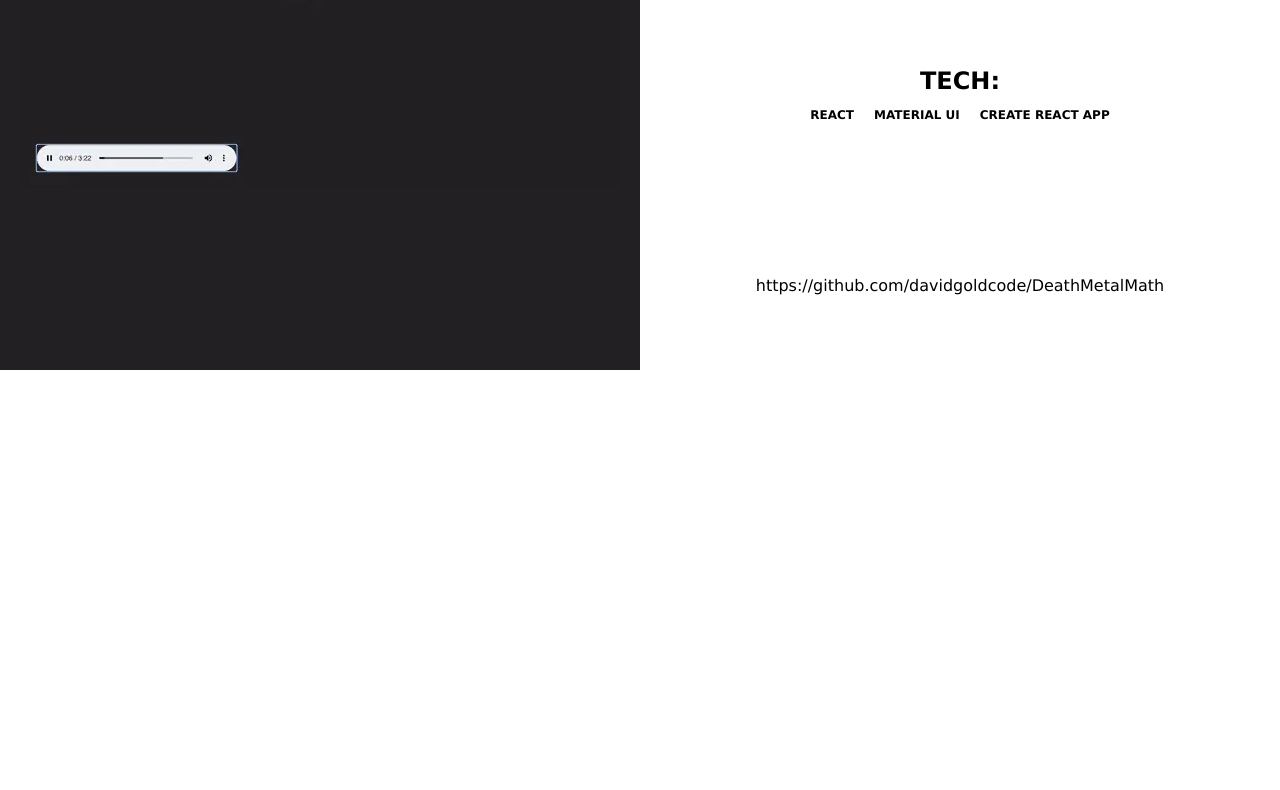
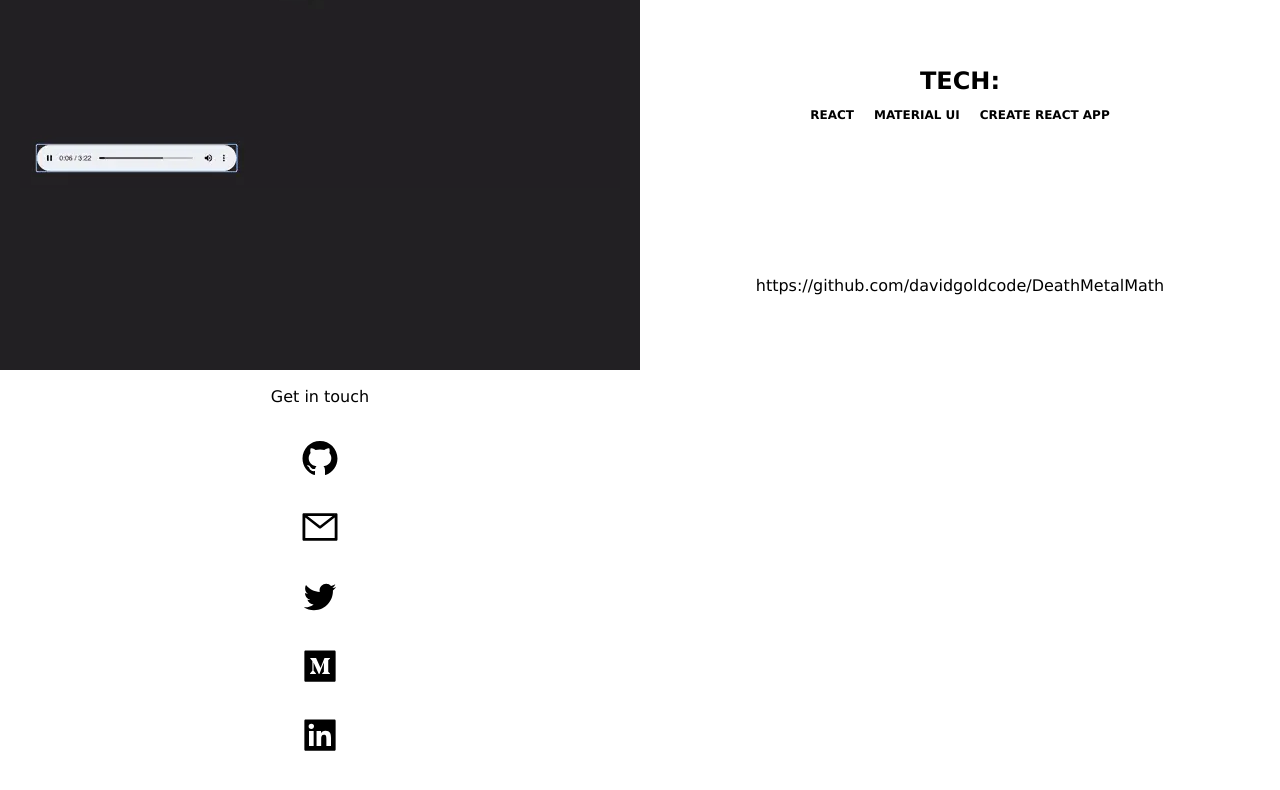
Before and after one commit to davidgoldcode/davidgolddotio, a React (Create React App) app: page / in a window 1280 px wide. Shown: the part 2030-2820 px from the top of the page. Before the commit the page ends 2400 px from the top, so only its background shows below. Built offline with nearby package versions, Linux system fonts and the light colour scheme.

Commit message:
basic contact framework

```diff
--- a/src/App.js
+++ b/src/App.js
@@ -2,6 +2,7 @@ import React from "react";
 import { useEffect, useState } from "react";
 import Homepage from "./components/Homepage";
 import Projects from "./components/Projects";
+import Contact from "./components/Contact";
 import { projects as data } from "./data";
 
 function App() {
@@ -19,6 +20,7 @@ function App() {
           gif={item.gif}
         />
       ))}
+      <Contact />
     </>
   );
 }
--- /dev/null
+++ b/src/components/Contact.js
@@ -0,0 +1,37 @@
+import {
+  AiFillGithub,
+  AiOutlineMail,
+  AiOutlineTwitter,
+  AiFillMediumSquare,
+  AiFillLinkedin,
+} from "react-icons/ai";
+
+const Contact = () => {
+  const iconSize = "2.5rem";
+
+  return (
+    <main className="grid grid-cols-2 h-screen w-screen">
+      <section className="flex flex-col items-center justify-around h-3/6">
+        <h1>Get in touch</h1>
+
+        <a href="https://github.com/davidgoldcode">
+          <AiFillGithub style={{ fontSize: iconSize }} />
+        </a>
+        <a href="mailto:davidgold@hey.com">
+          <AiOutlineMail style={{ fontSize: iconSize }} />
+        </a>
+        <a href="https://twitter.com/davidigold">
+          <AiOutlineTwitter style={{ fontSize: iconSize }} />
+        </a>
+        <a href="https://golddavid.medium.com">
+          <AiFillMediumSquare style={{ fontSize: iconSize }} />
+        </a>
+        <a href="https://www.linkedin.com/in/davidigold/">
+          <AiFillLinkedin style={{ fontSize: iconSize }} />
+        </a>
+      </section>
+    </main>
+  );
+};
+
+export default Contact;
```
Also changed, not shown: 1 other file (tests, documents, lock files or other folders).
